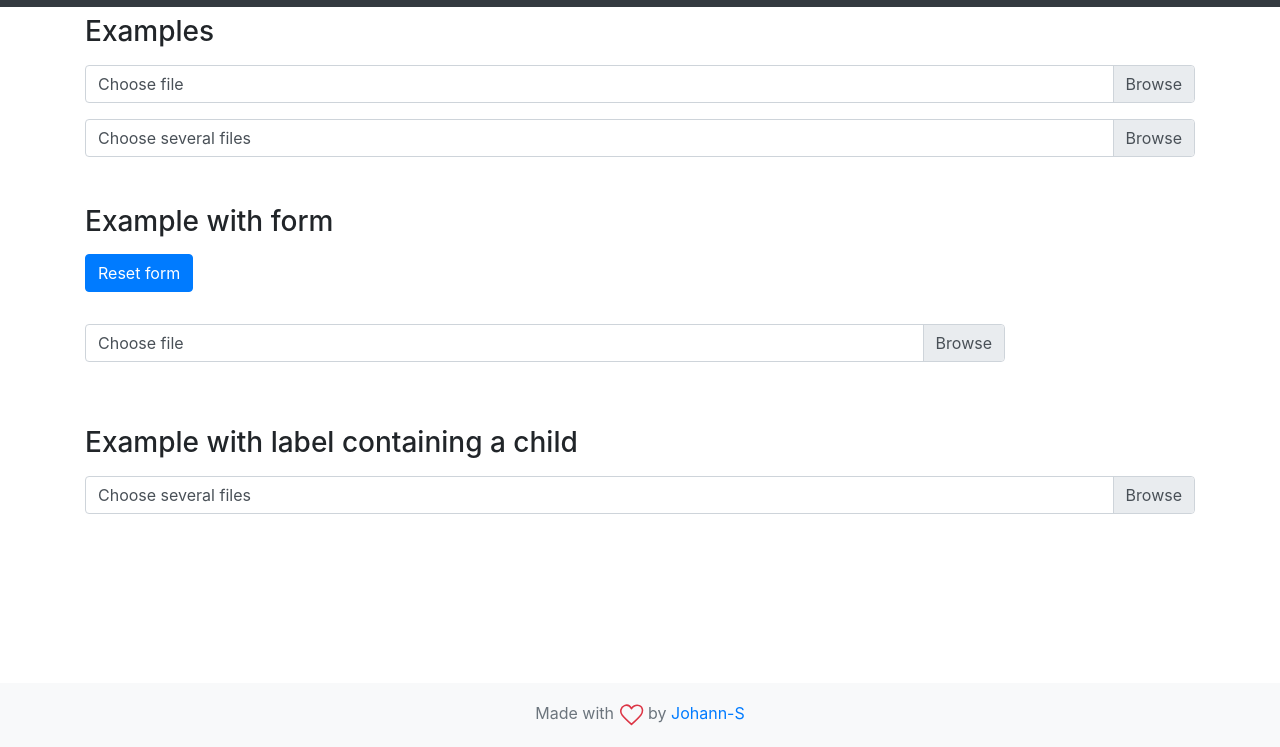
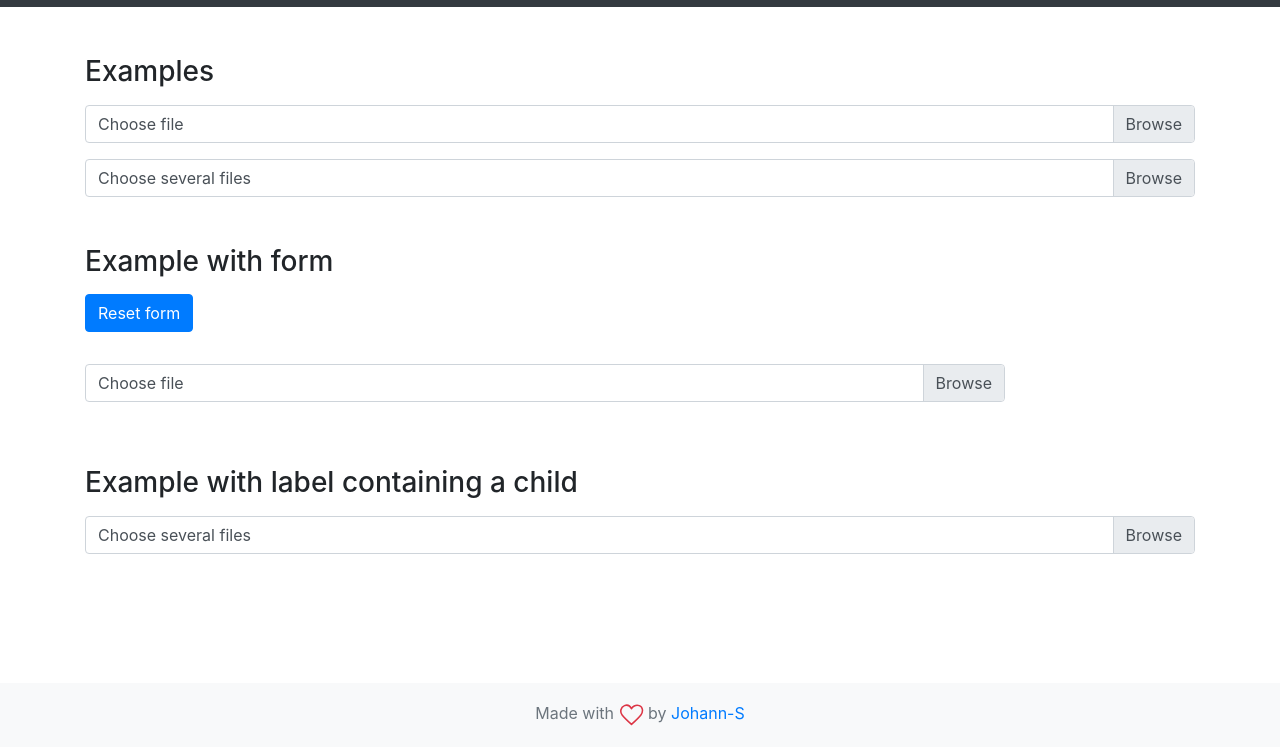
Before and after one commit to Johann-S/bs-custom-file-input, a website: page demo/index.html in a window 1280 px wide. Shown: the part 53-800 px from the top of the page. Drawn offline with nearby package versions, Linux system fonts and the light colour scheme; files whose address does not match are found by name.

Commit message:
docs(content): add more space

```diff
--- a/demo/index.html
+++ b/demo/index.html
@@ -41,7 +41,7 @@
         </a>
       </div>
     </nav>
-    <div class="container flex-grow-1 flex-shrink-0 mt-2">
+    <div class="container flex-grow-1 flex-shrink-0 mt-5">
       <div class="row">
         <div class="col-sm-12">
           <h3>Examples</h3>
```
